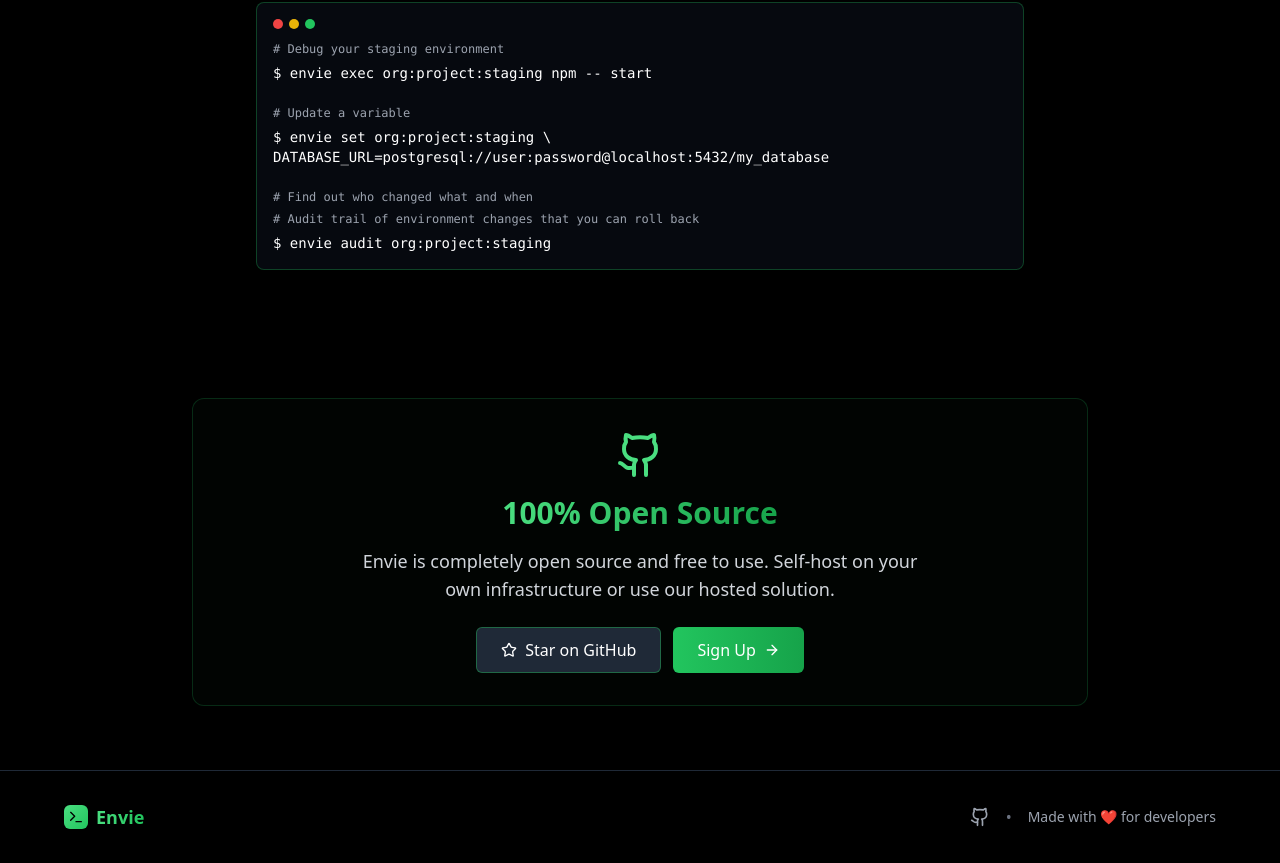
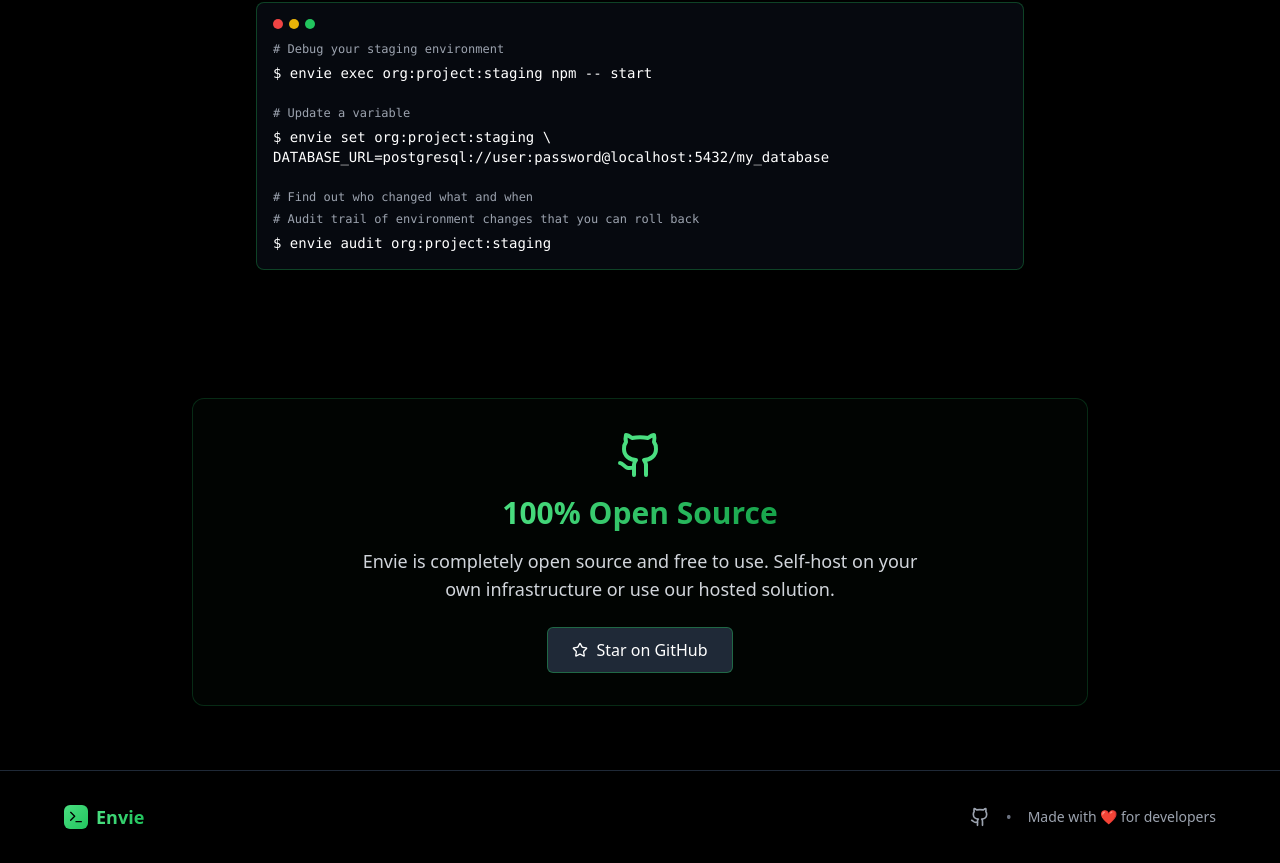
Before and after one commit to ilmari-h/envie, a Next.js app in the folder apps/landing-page/: page / in a window 1280 px wide. Shown: the part 890-1753 px from the top of the page. Built offline with nearby package versions, Linux system fonts and the light colour scheme.

Commit message:
Update landing page

```diff
--- a/apps/landing-page/app/page.tsx
+++ b/apps/landing-page/app/page.tsx
@@ -41,9 +41,9 @@
               <Github className="w-4 h-4" />
               <span>GitHub</span>
             </a>
-            <button className="bg-gradient-to-r from-green-500 to-green-600 hover:from-green-400 hover:to-green-500 px-4 py-1.5 rounded-md font-medium text-sm transition-all duration-200 transform hover:scale-105">
+            <a href="https://web.envie.cloud/new-user" className="bg-gradient-to-r from-green-500 to-green-600 hover:from-green-400 hover:to-green-500 px-4 py-1.5 rounded-md font-medium text-sm transition-all duration-200 transform hover:scale-105">
               Sign Up
-            </button>
+            </a>
           </div>
         </nav>
       </header>
@@ -105,9 +105,9 @@
 
           {/* CTAs */}
           <div className="flex flex-col sm:flex-row gap-3 justify-center items-center">
-            <button className="bg-gradient-to-r from-green-500 to-green-600 hover:from-green-400 hover:to-green-500 px-6 py-2.5 rounded-md font-medium transition-all duration-200 transform hover:scale-105 shadow-lg hover:shadow-green-500/25 flex items-center space-x-2">
+            <a href="https://web.envie.cloud/new-user" className="bg-gradient-to-r from-green-500 to-green-600 hover:from-green-400 hover:to-green-500 px-6 py-2.5 rounded-md font-medium transition-all duration-200 transform hover:scale-105 shadow-lg hover:shadow-green-500/25 flex items-center space-x-2">
               <span>Start Building</span>
-            </button>
+            </a>
             <div className="w-px ml-2 h-8 bg-white/40 hidden sm:block"></div>
             <a
               href="https://github.com/ilmari-h/envie"
@@ -173,10 +173,6 @@
                 <Star className="w-4 h-4" />
                 <span>Star on GitHub</span>
               </a>
-              <button className="bg-gradient-to-r from-green-500 to-green-600 hover:from-green-400 hover:to-green-500 px-6 py-2.5 rounded-md font-medium transition-all duration-200 transform hover:scale-105 flex items-center space-x-2 justify-center">
-                <span>Sign Up</span>
-                <ArrowRight className="w-4 h-4" />
-              </button>
             </div>
           </div>
         </div>
```
Also changed, not shown: 1 other file (tests, documents, lock files or other folders).
